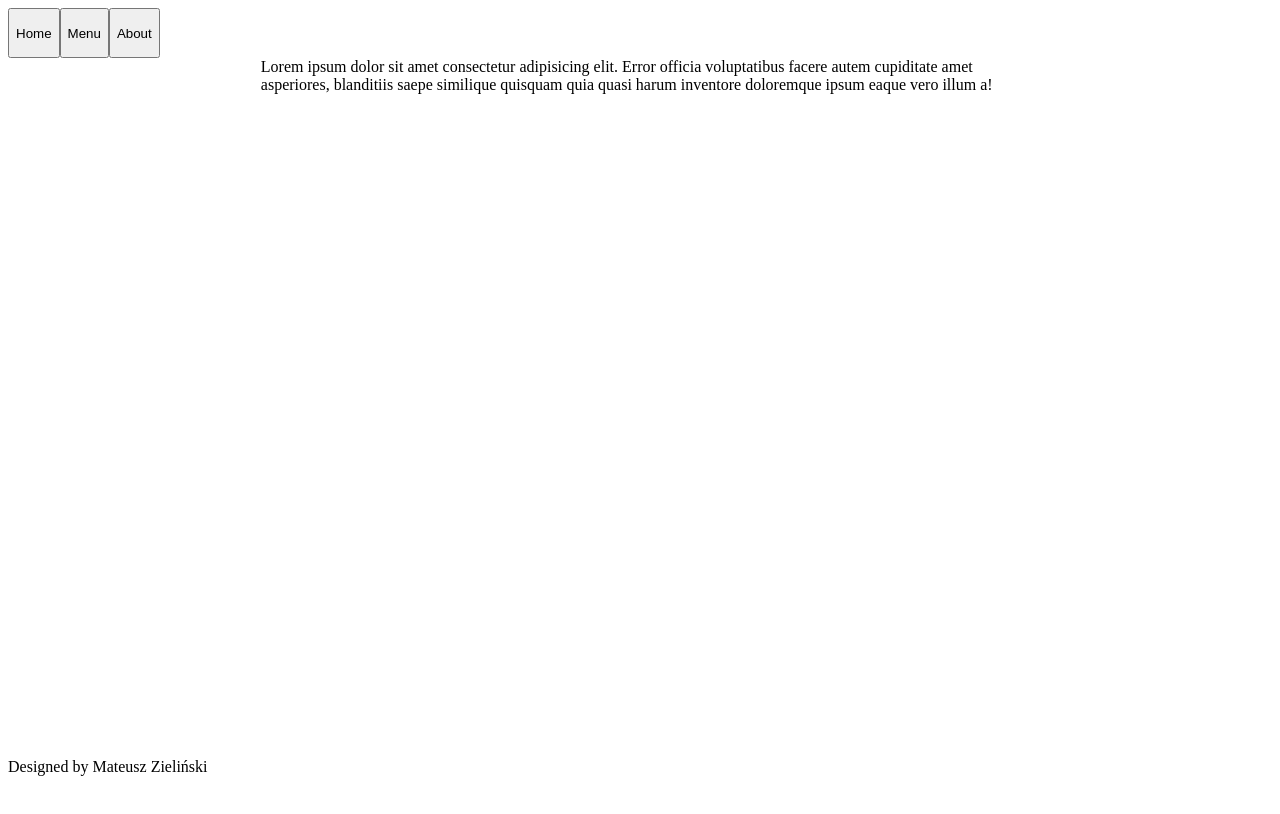
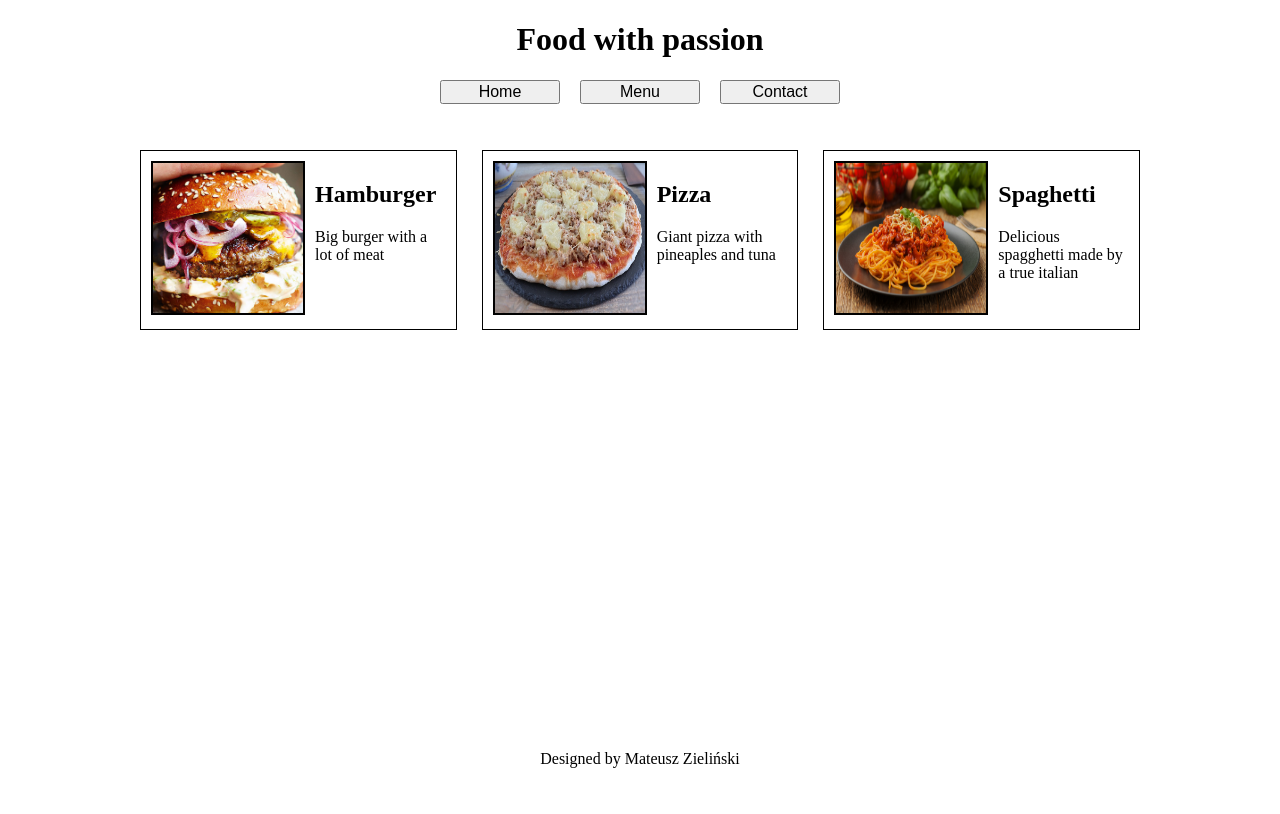
Before and after one commit to Zipeks/RestaurantPage, a website built with webpack: page dist/index.html in a window 1280 px wide. Both pictures are taken after a click on the button "Menu". Built offline with nearby package versions, Linux system fonts and the light colour scheme.

Commit message:
html to js, home aand menu page

```diff
--- /dev/null
+++ b/src/changePages.js
@@ -0,0 +1,28 @@
+import homePage from "./homePage";
+import menuPage from "./menuPage";
+
+const changePages = ((status) => {
+    const content = document.querySelector('#content');
+    const main = document.createElement('main');
+    content.appendChild(main);
+
+    let pageStatus = status;
+    const clearPage = () => main.innerHTML = '';
+
+    const changeToHomePage = () => {
+        if (pageStatus != 'home'); {
+            clearPage();
+            main.appendChild(homePage());
+            pageStatus = 'home';
+        }
+    }
+    const changeToMenupage = () => {
+        if (pageStatus != 'menu'); {
+            clearPage();
+            main.appendChild(menuPage());
+            pageStatus = 'menu';
+        }
+    }
+    return { changeToHomePage, changeToMenupage }
+})();
+export default changePages;
--- /dev/null
+++ b/src/homePage.js
@@ -0,0 +1,9 @@
+const homePage = () => {
+    const wrapper = document.createElement('div');
+    const text = document.createElement('p');
+    text.innerText = 'Lorem ipsum dolor sit amet consectetur, adipisicing elit. Saepe sapiente labore nesciunt temporibus illum! Dolor repellendus perspiciatis omnis quo autem inventore aliquam natus rerum sed molestias ab temporibus, nisi accusamus.';
+    wrapper.appendChild(text);
+    return wrapper;
+}
+
+export default homePage;
--- a/src/loadPage.js
+++ b/src/loadPage.js
@@ -1,7 +1,42 @@
 const $ = document.querySelector.bind(document);
 const $$ = document.querySelectorAll.bind(document);
 
+
+import changePages from "./changePages";
+
 const loadPage = () => {
-    const content = document.querySelector('#content');
+
+
+    const createNav = () => {
+        const header = document.createElement('header');
+        const companyName = document.createElement('h1');
+        companyName.innerText = "Food with passion";
+        header.appendChild(companyName);
+
+        const div = document.createElement('div');
+        const homeBtn = document.createElement('button')
+        homeBtn.innerText = 'Home';
+        homeBtn.addEventListener('click', () => {
+            changePages.changeToHomePage();
+        });
+        homeBtn.click();
+
+        const menuBtn = document.createElement('button');
+        menuBtn.innerText = 'Menu';
+        menuBtn.addEventListener('click', () => {
+            changePages.changeToMenupage();
+        })
+
+        const contactBtn = document.createElement('button');
+        contactBtn.innerText = 'Contact';
+
+        div.appendChild(homeBtn);
+        div.appendChild(menuBtn);
+        div.appendChild(contactBtn);
+        header.appendChild(div);
+        content.appendChild(header);
+    };
+    createNav();
+
 }
 export default loadPage;
--- /dev/null
+++ b/src/menu.js
@@ -0,0 +1,31 @@
+import pizzaImg from './images/tunaPizza.jpg'
+const pizza = new Image();
+pizza.src = pizzaImg;
+
+import hamburgerImg from './images/hamburger.jpg'
+const hamburger = new Image();
+hamburger.src = hamburgerImg;
+
+import spaghettiImg from './images/spaghetti.jpg'
+const spagghetti = new Image();
+spagghetti.src = spaghettiImg;
+
+export const images = () => [hamburger, pizza, spagghetti];
+
+export const myMenu = () => {
+    return [
+        {
+            "name": "Hamburger",
+            "description": "Big burger with a lot of meat",
+        },
+        {
+            "name": "Pizza",
+            "description": "Giant pizza with pineaples and tuna",
+        },
+        {
+            "name": "Spaghetti",
+            "description": "Delicious spagghetti made by a true italian"
+        }
+    ]
+
+}
--- /dev/null
+++ b/src/menuPage.js
@@ -0,0 +1,31 @@
+import { myMenu, images } from './menu';
+
+const menuPage = () => {
+    console.log(myMenu());
+    const menu = myMenu();
+    const foodImg = images();
+    const wrapper = document.createElement('div');
+    wrapper.classList.add('menu');
+
+
+    for (let i = 0; i < menu.length; i++) {
+        const div = document.createElement('div');
+        const minDiv1 = document.createElement('div');
+        const icon = foodImg[i];
+        minDiv1.appendChild(icon);
+        div.appendChild(minDiv1);
+
+        const minDiv2 = document.createElement('div');
+        const name = document.createElement('h2');
+        name.innerText = menu[i].name;
+        minDiv2.appendChild(name);
+
+        const description = document.createElement('p');
+        description.innerText = menu[i].description;
+        minDiv2.appendChild(description);
+        div.appendChild(minDiv2);
+        wrapper.appendChild(div);
+    }
+    return wrapper;
+}
+export default menuPage;
--- a/src/style.css
+++ b/src/style.css
@@ -1,19 +1,61 @@
+@font-face {
+    font-family: "Cadillac";
+    src: url("./fonts/Cadillac.ttf") format("ttf");
+    font-style: italic;
+}
+body {
+    margin: 0px;
+}
 #content {
     display: grid;
-    grid-template-columns: 1fr 3fr 1fr;
-    grid-template-rows: 50px 1fr 50px;
+    grid-template-columns: 1fr minmax(300px, 1000px) 1fr;
+    grid-template-rows: 150px 1fr 50px;
     height: 100vh;
 }
 header {
     grid-column: span 3;
     grid-row: span 1;
     display: flex;
+    flex-direction: column;
+    align-items: center;
+    padding-bottom: 10px;
+}
+header h1 {
+    font-family: "Cadillac";
+}
+header > div {
+    display: flex;
+    flex-direction: row;
+    justify-content: center;
+    gap: 20px;
+}
+header button {
+    width: 120px;
+    font-size: 1rem;
 }
 main {
     grid-column: 2/3;
     grid-row: 2/3;
 }
+.menu {
+    display: grid;
+    grid-template-columns: repeat(auto-fit, minmax(310px, 1fr));
+    gap: 25px;
+}
+.menu > div {
+    box-sizing: border-box;
+    display: flex;
+    padding: 10px;
+    gap: 10px;
+    border: 1px solid black;
+}
+.menu img {
+    height: 150px;
+    width: 150px;
+    border: 2px solid black;
+}
 footer {
     grid-column: span 3;
     grid-row: 3/4;
+    text-align: center;
 }
--- a/webpack.config.js
+++ b/webpack.config.js
@@ -16,6 +16,15 @@ module.exports = {
                 test: /\.css$/i,
                 use: ['style-loader', 'css-loader'],
             },
+            {
+                test: /\.(png|svg|jpg|jpeg|gif)$/i,
+                type: 'asset/resource',
+            },
+            {
+                test: /\.(woff|woff2|eot|ttf|otf)$/i,
+                type: 'asset/resource',
+            },
         ],
+
     },
 };
```
Also changed, not shown: dist/10a45dd0a337f2b907a0.jpg (added), dist/210bd53331f7044e9239.jpg (added), dist/281d7470e66c6df37d46.ttf (added), dist/f32911f5dfac2a8c7ded.jpg (added), dist/index.html, dist/main.js (added), src/fonts/Cadillac.ttf (added), src/images/hamburger.jpg (added), src/images/spaghetti.jpg (added), src/images/tunaPizza.jpg (added).
